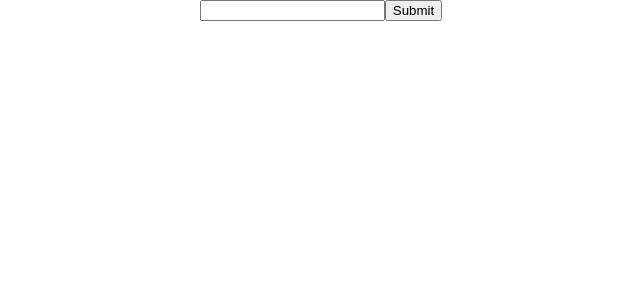
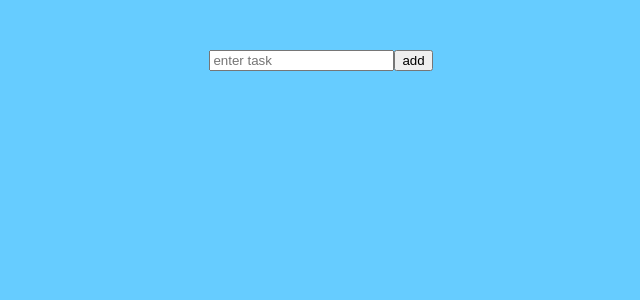
Before and after one commit to ghildreth/reactToDoList, a React (Create React App) app in the folder todo_list/: page / in a window 1280 px wide. Shown: the top 300 px of the page, without its empty margins (319-959 px from the left). Built offline with nearby package versions, Linux system fonts and the light colour scheme.

Commit message:
redo app for more functionality

```diff
--- a/todo_list/public/index.html
+++ b/todo_list/public/index.html
@@ -4,37 +4,14 @@
     <meta charset="utf-8">
     <meta name="viewport" content="width=device-width, initial-scale=1, shrink-to-fit=no">
     <meta name="theme-color" content="#000000">
-    <!--
-      manifest.json provides metadata used when your web app is added to the
-      homescreen on Android. See https://developers.google.com/web/fundamentals/engage-and-retain/web-app-manifest/
-    -->
-    <link rel="manifest" href="%PUBLIC_URL%/manifest.json">
-    <link rel="shortcut icon" href="%PUBLIC_URL%/favicon.ico">
-    <!--
-      Notice the use of %PUBLIC_URL% in the tags above.
-      It will be replaced with the URL of the `public` folder during the build.
-      Only files inside the `public` folder can be referenced from the HTML.
 
-      Unlike "/favicon.ico" or "favicon.ico", "%PUBLIC_URL%/favicon.ico" will
-      work correctly both with client-side routing and a non-root public URL.
-      Learn how to configure a non-root public URL by running `npm run build`.
-    -->
-    <title>React App</title>
+    <title>Todo List</title>
   </head>
   <body>
-    <noscript>
-      You need to enable JavaScript to run this app.
-    </noscript>
-    <div id="root"></div>
-    <!--
-      This HTML file is a template.
-      If you open it directly in the browser, you will see an empty page.
+    <div id="container">
 
-      You can add webfonts, meta tags, or analytics to this file.
-      The build step will place the bundled scripts into the <body> tag.
+    </div>
 
-      To begin the development, run `npm start` or `yarn start`.
-      To create a production bundle, use `npm run build` or `yarn build`.
-    -->
+
   </body>
 </html>
--- a/todo_list/src/App.js
+++ b/todo_list/src/App.js
@@ -1,6 +1,6 @@
 import React, { Component } from 'react';
 import './App.css';
-import List from './List';
+
 
 class App extends Component {
   constructor(props){
@@ -22,6 +22,12 @@ class App extends Component {
     });
   }
 
+  handleRemove(id){
+    // Filter all todos except the one to be removed
+    const remainder = this.state.items.filter((item) => {
+      if(item.id !== id) return item;
+    });
+  }
 
   render() {
     return (
@@ -30,7 +36,7 @@ class App extends Component {
         <input value={this.state.term} onChange={this.onChange} />
         <button>Submit</button>
         </form>
-        <List items={this.state.items}/>
+        <List items={this.state.items} remove={this.handleRemove.bind(this)}/>
       </div>
     );
   }
--- a/todo_list/src/List.js
+++ b/todo_list/src/List.js
@@ -1,9 +1,10 @@
 import React from 'react';
+
 
 const List = props => (
     <ul>
         {
-            props.items.map((item, index)=> <li key={index}>{item}</li>)
+            props.items.map((item, index)=> <li key={index}>{item}<button remove={remove}>Delete</button></li>)
         }
     </ul>
 );
--- /dev/null
+++ b/todo_list/src/TodoList.js
@@ -0,0 +1,19 @@
+import React, { Component } from "react";
+
+class TodoList extends Component {
+    render(){
+        return (
+            <div className="todoListMain">
+                <div className="header">
+                    <form>
+                        <input placeholder="enter task">
+                        </input>
+                        <button type="submit">add</button>
+                    </form>
+                </div>
+            </div>
+        );
+    }
+}
+
+export default TodoList;
--- a/todo_list/src/index.css
+++ b/todo_list/src/index.css
@@ -1,5 +1,10 @@
 body {
   margin: 0;
-  padding: 0;
+  padding: 50px;
+  background-color: #66CCFF;
   font-family: sans-serif;
 }
+#container {
+  display: flex;
+  justify-content: center;
+}
--- a/todo_list/src/index.js
+++ b/todo_list/src/index.js
@@ -1,8 +1,12 @@
 import React from 'react';
 import ReactDOM from 'react-dom';
 import './index.css';
-import App from './App';
-import registerServiceWorker from './registerServiceWorker';
+import TodoList from "./TodoList";
 
-ReactDOM.render(<App />, document.getElementById('root'));
-registerServiceWorker();
+var destination = document.querySelector("#container");
+ReactDOM.render(
+    <div>
+        <TodoList/>
+    </div>,
+    destination
+);
```
